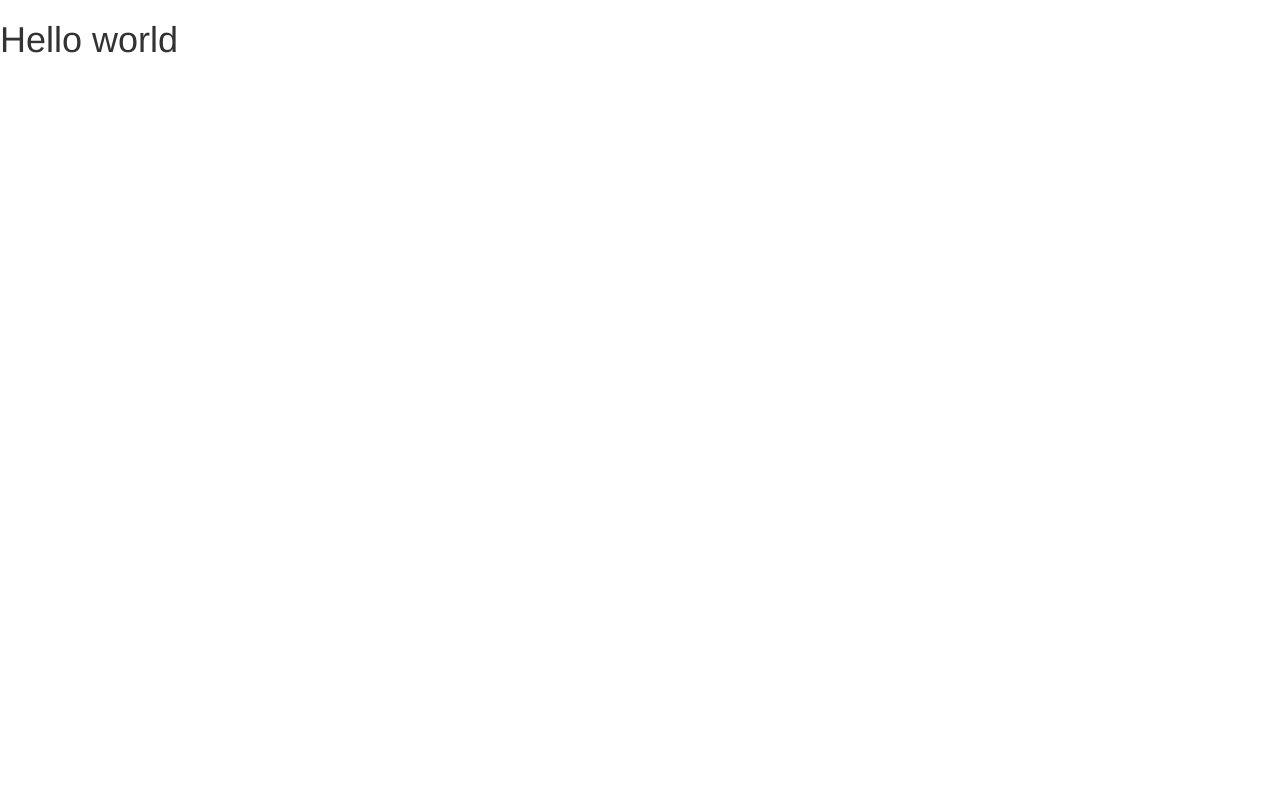
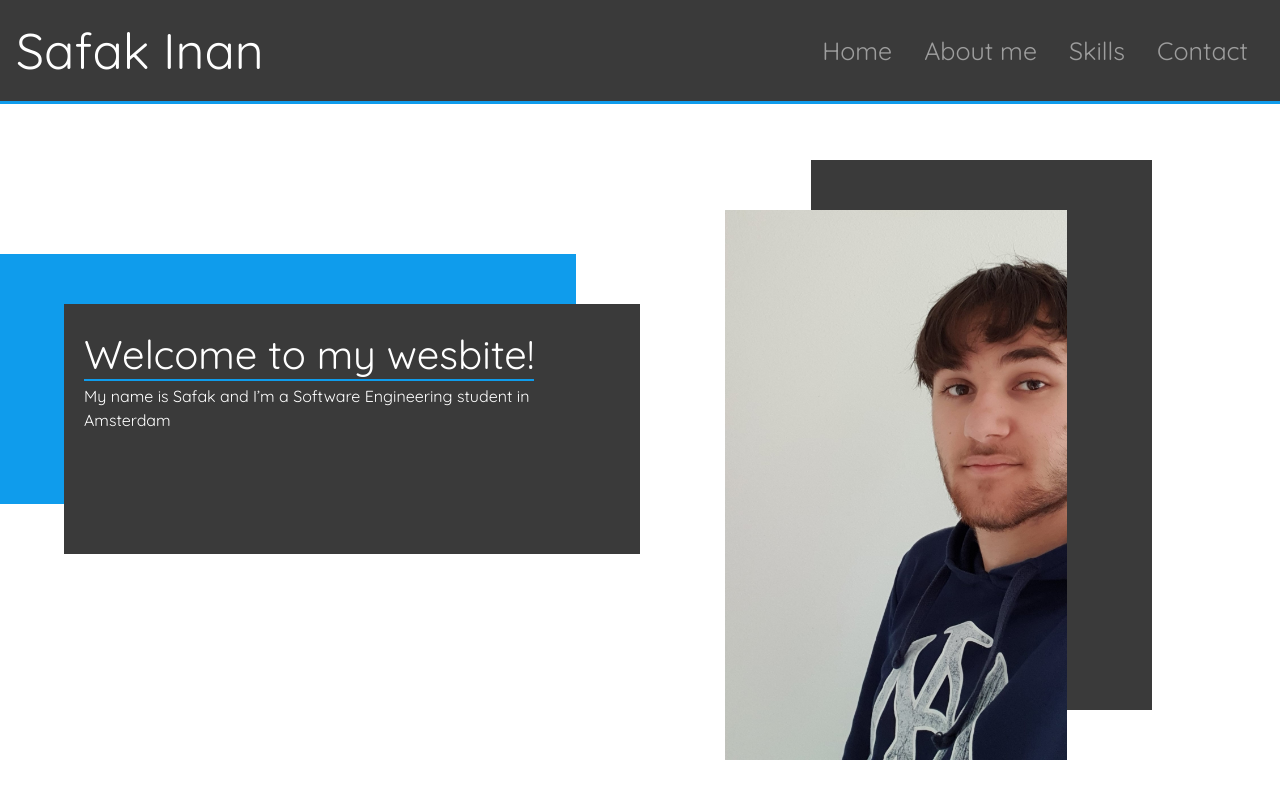
Before and after one commit to ItsMeSafak/PersonalWesbite, a website: page index.html in a window 1280 px wide. Drawn offline with nearby package versions, Linux system fonts and the light colour scheme.

Commit message:
Home page WIP, Fix images in responsiveness

```diff
--- a/index.html
+++ b/index.html
@@ -2,16 +2,62 @@
 <head>
     <meta charset="UTF-8">
     <title>Title</title>
-    <link rel="stylesheet" href="./node_modules/bootstrap/dist/css/bootstrap.css">
+    <meta name="viewport" content="width=device-width, initial-scale=1, shrink-to-fit=no">
+
     <link rel="stylesheet" href="styles.css">
-    <script src="script.js"></script>
+
+    <link href="https://fonts.googleapis.com/css?family=Quicksand&display=swap" rel="stylesheet">
+    <script src="https://ajax.googleapis.com/ajax/libs/jquery/3.1.0/jquery.min.js"></script>
+
+    <script src="https://code.jquery.com/jquery-3.3.1.slim.min.js"
+            integrity="sha384-q8i/X+965DzO0rT7abK41JStQIAqVgRVzpbzo5smXKp4YfRvH+8abtTE1Pi6jizo"
+            crossorigin="anonymous"></script>
+    <script src="https://cdnjs.cloudflare.com/ajax/libs/popper.js/1.14.7/umd/popper.min.js"
+            integrity="sha384-UO2eT0CpHqdSJQ6hJty5KVphtPhzWj9WO1clHTMGa3JDZwrnQq4sF86dIHNDz0W1"
+            crossorigin="anonymous"></script>
+    <script src="https://stackpath.bootstrapcdn.com/bootstrap/4.3.1/js/bootstrap.min.js"
+            integrity="sha384-JjSmVgyd0p3pXB1rRibZUAYoIIy6OrQ6VrjIEaFf/nJGzIxFDsf4x0xIM+B07jRM"
+            crossorigin="anonymous"></script>
+    <link rel="stylesheet" href="https://stackpath.bootstrapcdn.com/bootstrap/4.3.1/css/bootstrap.min.css"
+          integrity="sha384-ggOyR0iXCbMQv3Xipma34MD+dH/1fQ784/j6cY/iJTQUOhcWr7x9JvoRxT2MZw1T" crossorigin="anonymous">
+
+    <script src="./script.js"></script>
+
 </head>
 <body>
-<header>
-</header>
-<h1>Hello world</h1>
+<nav class="navbar sticky-top navigation navbar-expand-lg navbar-dark">
+    <a class="navbar-brand" href="#">Safak Inan</a>
+
+    <button class="navbar-toggler" type="button" data-toggle="collapse" data-target="#navbarSupportedContent" onclick="toggleStyle()">
+        <span class="navbar-toggler-icon"></span>
+    </button>
+
+    <div class="collapse navbar-collapse" id="navbarSupportedContent">
+    <ul class="navbar-nav ml-auto align-links">
+        <li class="nav-item p-2"><a class="nav-link" href="#">Home</a></li>
+        <li class="nav-item p-2"><a class="nav-link" href="#">About me</a></li>
+        <li class="nav-item p-2"><a class="nav-link" href="#">Skills</a></li>
+        <li class="nav-item p-2"><a class="nav-link" href="#">Contact</a></li>
+    </ul>
+    </div>
+</nav>
+<div class="intro-content">
+    <div class="smoke1 col-lg-6 col-sm-12"></div>
+    <div class="smoke2 col-lg-6 col-sm-12"></div>
+    <div class="introduction col-lg-6 col-sm-12">
+        <div class="block1"></div>
+        <div class="block2">
+            <span>Welcome to my wesbite!</span>
+            <p>My name is Safak and I’m a Software Engineering student in Amsterdam</p>
+        </div>
+    </div>
+
+    <div class="images col-lg-4 col-sm-12">
+        <div class="block3"></div>
+        <div class="block4">
+        </div>
+    </div>
+</div>
 </body>
-<script src="node_modules/jquery/dist/jquery.js"></script>
-<script src="node_modules/bootstrap/dist/js/bootstrap.js"></script>
-<script src="node_modules/bootstrap/dist/js/bootstrap.min.js"></script>
+
 </html>
--- a/script.js
+++ b/script.js
@@ -0,0 +1,10 @@
+var dropBtn;
+
+$(document).ready(function(){
+    dropBtn = document.getElementsByClassName('navbar-toggler')[0];
+});
+
+function toggleStyle() {
+    console.log("hfujoehfoh");
+    dropBtn.classList.toggle('button-drop');
+}
--- a/styles.css
+++ b/styles.css
@@ -0,0 +1,145 @@
+*{
+    font-family: 'Quicksand', sans-serif;
+    box-sizing: border-box;
+    margin: 0;
+    padding: 0;
+}
+
+body{
+    background-color: white;
+    overflow: hidden;
+}
+
+.navigation {
+    background-color: #3A3A3A;
+    border-bottom: 3px solid #0F9CEC;
+}
+
+.navbar > a{
+    font-size: 50px !important;
+}
+
+.navbar-nav a{
+    transition: all 0.4s;
+    font-size: 25px;
+}
+
+.navigation button{
+    outline: none !important;
+}
+
+.button-drop{
+    outline: none !important;
+    background-color: #0F9CEC!important;
+}
+
+.align-links{
+    display: flex;
+    align-items: center;
+}
+
+.navbar-nav a:hover{
+    padding-top: 0 !important;
+    padding-bottom: 0 !important;
+    color: rgba(255,255,255,1)!important;
+    border-top: 2px solid #0F9CEC ;
+    border-bottom: 2px solid #0F9CEC ;
+}
+
+.navbar-nav a:focus{
+   color: revert !important;
+}
+
+.introduction{
+    height: 300px;
+    position: relative;
+}
+
+.images{
+    height: 600px;
+    position: relative;
+    right: 10%;
+    top: 10%;
+}
+
+.block1, .block2{
+    position: absolute;
+    height: 250px;
+    width: 90%;
+}
+
+.block1{
+    top: 0;
+    left: 0;
+    background-color: #0F9CEC;
+}
+
+.block2{
+    color: white;
+    bottom: 0;
+    right: 0;
+    background-color: #3A3A3A;
+    padding: 20px;
+}
+
+.block2 span{
+    border-bottom: 2px solid #0F9CEC;
+    font-size: 40px;
+}
+
+.intro-content{
+    height: 70vh;
+    display: flex;
+    align-items: center;
+    justify-content: space-between;
+    flex-wrap: wrap;
+}
+
+.block3, .block4{
+    position: absolute;
+    height: 550px;
+    width: 80%;
+}
+
+.block3{
+    top: 0;
+    right: 0;
+    background-color: #3A3A3A;
+}
+
+.block4{
+    bottom: 0;
+    left: 0;
+    background-size: cover;
+    background-image: url("./me.jpg");
+}
+
+.smoke1, .smoke2{
+    z-index: -1;
+    position: absolute;
+}
+
+.smoke1{
+    width: 100%;
+    transform: rotate(-44.64deg) translate(-5%, -10%) scale(1.3);
+    background-image: url("./smoke1.png");
+    background-size: contain;
+}
+
+.smoke2{
+    width: 100%;
+    right: 0;
+    transform: rotate(90deg) translate(15%, -10%) scale(1.3);
+    background-image: url("./smoke1.png");
+    background-size: contain;
+}
+
+
+
+
+@media only screen and (max-width: 500px) {
+    .navbar > a{
+        font-size: 30px !important;
+
+    }
+}
```
Also changed, not shown: me.jpg (added), smoke1.png (added).
